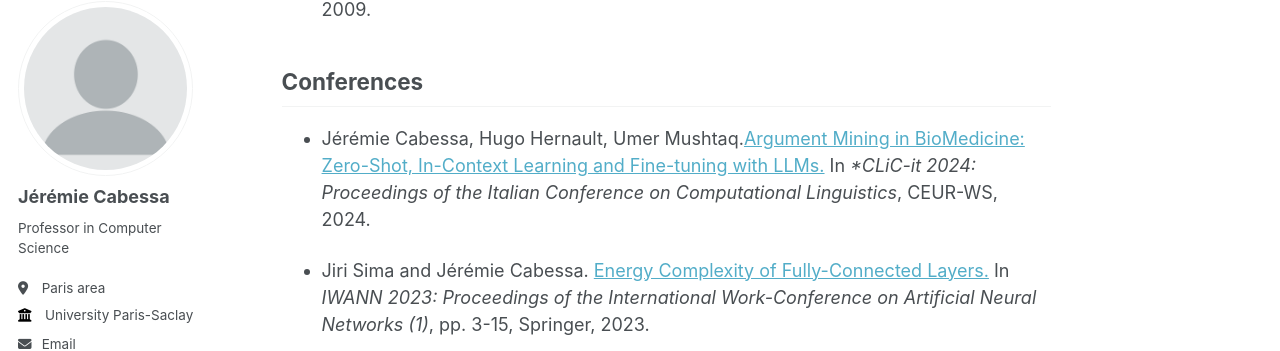
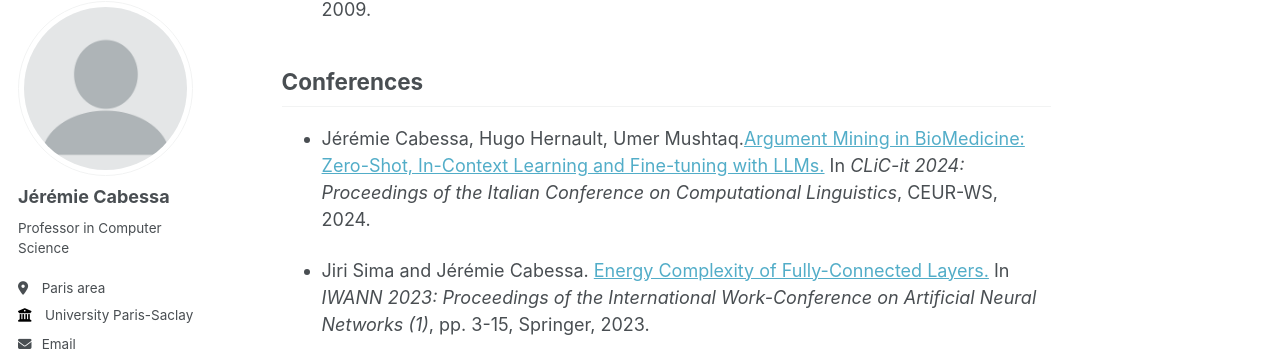
Before and after one commit to JeremCab/jeremcab.github.io, a Jekyll site: the page built from _pages/my_publications.md, in a window 1280 px wide and 900 px high, scrolled down 1931 px. Shown: the part 105-456 px from the top of the window. Built offline with Jekyll 4.4.1, drawn with Linux system fonts in a browser that asks for light colours; some web fonts are replaced.

```diff
--- a/_pages/my_publications.md
+++ b/_pages/my_publications.md
@@ -64,7 +64,7 @@ Journals
 Conferences
 -----------
 
-* Jérémie Cabessa, Hugo Hernault, Umer Mushtaq.[Argument Mining in BioMedicine: Zero-Shot, In-Context Learning and Fine-tuning with LLMs.](files/papers/CabessaEtAlClicIt24.pdf) In **CLiC-it 2024: Proceedings of the Italian Conference on Computational Linguistics*, CEUR-WS, 2024.
+* Jérémie Cabessa, Hugo Hernault, Umer Mushtaq.[Argument Mining in BioMedicine: Zero-Shot, In-Context Learning and Fine-tuning with LLMs.](files/papers/CabessaEtAlClicIt24.pdf) In *CLiC-it 2024: Proceedings of the Italian Conference on Computational Linguistics*, CEUR-WS, 2024.
 
 * Jiri Sima and Jérémie Cabessa. [Energy Complexity of Fully-Connected Layers.](/files/papers/SimaCabessaIWANN23.pdf) In *IWANN 2023: Proceedings of the International Work-Conference on Artificial Neural Networks (1)*, pp. 3-15, Springer, 2023.
 
```
